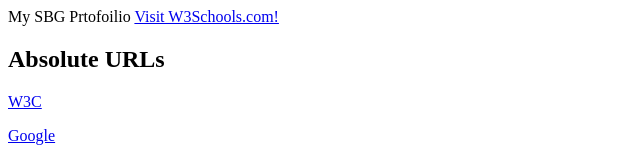
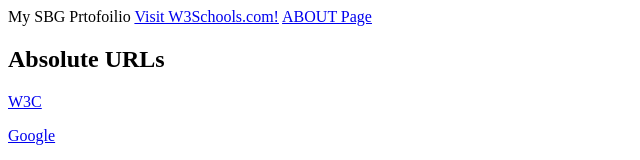
Before and after one commit to SBGTest1/sbgtest2.github.io, a plain HTML site: page index.html in a window 1280 px wide. Shown: the top 160 px of the page, without its empty margins (0-640 px from the left). Drawn offline with Linux system fonts and the light colour scheme.

Commit message:
Update index.html

```diff
--- a/index.html
+++ b/index.html
@@ -2,6 +2,8 @@
   <h> My SBG Prtofoilio </h>
 
   <a href="https://www.w3schools.com/">Visit W3Schools.com!</a>
+
+  <a href="about.html"> ABOUT Page</a>
 
   <h2>Absolute URLs</h2>
 <p><a href="https://www.w3.org/">W3C</a></p>
```
